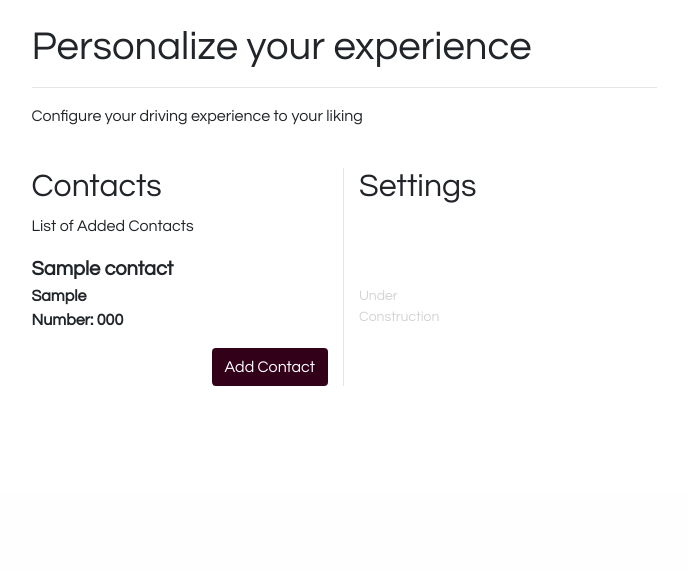
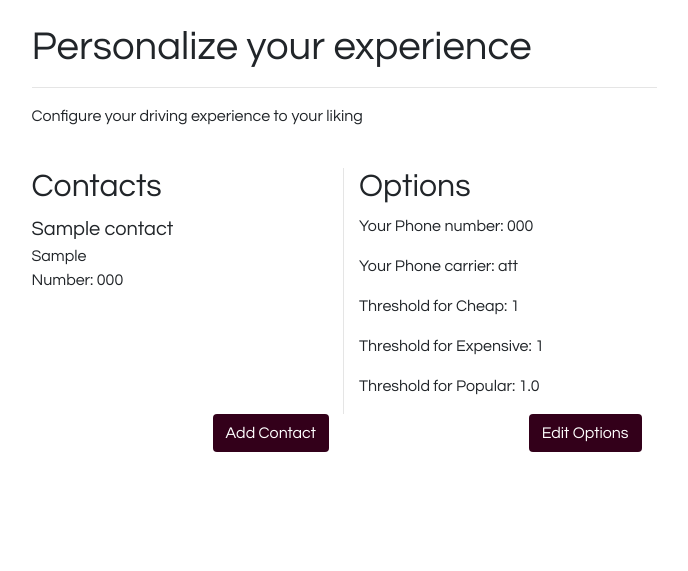
Before and after one commit to PumingLi/cara, a Django app: page / in a window 1280 px wide. Shown: the part 611-1182 px from the top of the page, without its empty margins (296-984 px from the left). Before the commit the page ends 997 px from the top, so only its background shows below. Run offline with Django 3.2, Linux system fonts and the light colour scheme; tables that the repository leaves empty hold one stand-in row (values such as "Sample post"); some libraries are stand-ins or nearby versions.

Commit message:
added config options

```diff
--- a/cara/urls.py
+++ b/cara/urls.py
@@ -16,20 +16,26 @@ Including another URLconf
 from django.contrib import admin
 from django.urls import path, include
 from django.contrib.auth.models import User
-from home.models import Contact
+from home.models import Contact, Options
 from rest_framework import routers, serializers, viewsets
 
 # Serializers define the API representation.
 class UserSerializer(serializers.HyperlinkedModelSerializer):
     class Meta:
         model = User
-        fields = ('url', 'username', 'email', 'is_staff')
+        fields = ('username', 'email', 'is_staff')
 
 # Serializers define the API representation.
 class ContactSerializer(serializers.HyperlinkedModelSerializer):
     class Meta:
         model = Contact
-        fields = ('url', 'name', 'relationship', 'number')
+        fields = ('name', 'relationship', 'number', 'carrier')
+
+# Serializers define the API representation.
+class OptionsSerializer(serializers.HyperlinkedModelSerializer):
+    class Meta:
+        model = Options
+        fields = ('number', 'carrier', 'cheap', 'expensive', 'popular')
 
 # ViewSets define the view behavior.
 class UserViewSet(viewsets.ModelViewSet):
@@ -41,10 +47,16 @@ class ContactViewSet(viewsets.ModelViewSet):
     queryset = Contact.objects.all()
     serializer_class = ContactSerializer
 
+# ViewSets define the view behavior.
+class OptionsViewSet(viewsets.ModelViewSet):
+    queryset = Options.objects.all()
+    serializer_class = OptionsSerializer
+
 # Routers provide an easy way of automatically determining the URL conf.
 router = routers.DefaultRouter()
 router.register('users', UserViewSet)
 router.register('contacts', ContactViewSet)
+router.register('options', OptionsViewSet)
 
 
 urlpatterns = [
--- a/home/admin.py
+++ b/home/admin.py
@@ -1,4 +1,5 @@
 from django.contrib import admin
-from .models import Contact
+from .models import Contact, Options
 
 admin.site.register(Contact)
+admin.site.register(Options)
--- a/home/forms.py
+++ b/home/forms.py
@@ -4,4 +4,14 @@ class ContactForm(forms.Form):
 
     contact_name = forms.CharField(label='Name', max_length=100)
     contact_relationship = forms.CharField(label='Relationship', max_length=100)
+    contact_carrier = forms.ChoiceField(choices=[(m,m) for m in ['att', 'tmobile', 'verizon', 'sprint']])
     contact_number = forms.CharField(label='Number', max_length=100)
+
+
+class OptionsForm(forms.Form):
+
+    options_number = forms.CharField(label='Number', max_length=100)
+    options_carrier = forms.ChoiceField(choices=[(m,m) for m in ['att', 'tmobile', 'verizon', 'sprint']])
+    options_cheap = forms.IntegerField(label='Adjust Cheap Threshold')
+    options_expensive = forms.IntegerField(label='Adjust Expensive Threshold')
+    options_popular = forms.FloatField(label='Adjust Popular Threshold')
--- a/home/models.py
+++ b/home/models.py
@@ -4,4 +4,13 @@ class Contact(models.Model):
 
     name = models.CharField(default="John Doe", max_length=100)
     relationship = models.CharField(default=1, max_length=100)
-    number = models.CharField(default="(123)-123-0000", max_length=100)
+    carrier = models.CharField(default="att", choices=[(m,m) for m in ['att', 'tmobile', 'verizon', 'sprint']], max_length=100)
+    number = models.CharField(default="1231230000", max_length=100)
+
+class Options(models.Model):
+
+    number = models.CharField(default="1231230000", max_length=100)
+    carrier = models.CharField(default="att", choices=[(m,m) for m in ['att', 'tmobile', 'verizon', 'sprint']], max_length=100)
+    cheap = models.IntegerField(default=2)
+    expensive = models.IntegerField(default=3)
+    popular = models.FloatField(default=3)
--- a/home/templates/home.html
+++ b/home/templates/home.html
@@ -31,34 +31,30 @@
       <div class="row-eq-height">
 
         <div class="col-md-6" style="position:relative;padding-left:0px;border-right:1px solid rgba(0,0,0,.1);">
-            <div class="row" style="position:relative;">
-              <div class="col-6"><h2>Contacts</h2></div>
-              <div class="col-6"></div>
-            </div>
-            <p style="text-align:justify;text-justify:inter-word;">
-              List of Added Contacts
-
-            </p>
+            <h2>Contacts</h2>
             {% for c in contacts %}
-              <p style="margin:0px;font-size:20px;"><b>{{c.name}}</p>
+              <p style="margin:0px;font-size:20px;">{{c.name}}</p>
               <p>{{c.relationship}}<br>Number: {{c.number}}</p>
             {% endfor %}
+        </div>
+
+        <div class="col-md-6">
+            <h2>Options</h2>
+            <p>Your Phone number: {{options.number}}</p>
+            <p>Your Phone carrier: {{options.carrier}}</p>
+            <p>Threshold for Cheap: {{options.cheap}}</p>
+            <p>Threshold for Expensive: {{options.expensive}}</p>
+            <p>Threshold for Popular: {{options.popular}}</p>
+        </div>
+
+      </div>
+      <div class="row-eq-height">
+        <div class="col-md-6">
             <button type="button" class="btn float-right" data-toggle="modal" data-target=".add-contact" style="background-color:#33001a;color:white;">Add Contact</button>
         </div>
-
-        <div class="col-md-6"">
-            <div class="row" style="position:relative;">
-              <div class="col-6"><h2>Settings</h2></div>
-              <div class="col-6"></div>
-            </div>
-            <p style="text-align:justify;text-justify:inter-word;">
-              <br>
-              <br>
-              <br>
-              <small style="color:lightgrey;">Under Construction</small>
-            </p>
+        <div class="col-md-6">
+            <button type="button" class="btn float-right" data-toggle="modal" data-target=".add-options" style="background-color:#33001a;color:white;">Edit Options</button>
         </div>
-
       </div>
       <br>
       <div style="height:20%;"></div>
@@ -89,6 +85,53 @@
                 <label for="id_contact_number">Number</label>
                 {% render_field contact_form.contact_number class+="form-control"|append_attr:"readonly:readonly" placeholder="(800)-500-7400" %}
               </div>
+              <div class="form-group">
+                <label for="id_contact_carrier">Type</label>
+                {% render_field contact_form.contact_carrier class+="custom-select" %}
+              </div>
+            </div>
+            <div class="modal-footer">
+              <button type="button" class="btn btn-secondary" data-dismiss="modal">Close</button>
+              <button type="submit" class="btn btn-primary">Add</button>
+            </div>
+          </div>
+        </form>
+        </div>
+      </div>
+
+      <!-- Modal -->
+      <div class="modal fade add-options" tabindex="-1" role="dialog" aria-labelledby="exerciseModal" aria-hidden="true">
+        <div class="modal-dialog modal-lg">
+          <form action="{% url 'add_options' %}" method="post" autocomplete="off">
+          <div class="modal-content">
+            <div class="modal-header">
+              <h5 class="modal-title">Edit Options</h5>
+              <button type="button" class="close" data-dismiss="modal" aria-label="Close">
+                <span aria-hidden="true">&times;</span>
+              </button>
+            </div>
+            <div class="modal-body">
+              {% csrf_token %}
+              <div class="form-group">
+                <label for="id_options_number">Your Number</label>
+                {% render_field options_form.options_number class+="form-control"|append_attr:"readonly:readonly" placeholder="(800)-500-7400" %}
+              </div>
+              <div class="form-group">
+                <label for="id_options_carrier">Phone Carrier</label>
+                {% render_field options_form.options_carrier class+="custom-select" %}
+              </div>
+              <div class="form-group">
+                <label for="id_options_cheap">Cheap Threshold</label>
+                {% render_field options_form.options_cheap class+="form-control"|append_attr:"readonly:readonly" placeholder="2" %}
+              </div>
+              <div class="form-group">
+                <label for="id_options_expensive">Expensive Threshold</label>
+                {% render_field options_form.options_expensive class+="form-control"|append_attr:"readonly:readonly" placeholder="4" %}
+              </div>
+              <div class="form-group">
+                <label for="id_options_popular">Popular Threshold</label>
+                {% render_field options_form.options_popular class+="form-control"|append_attr:"readonly:readonly" placeholder="4" %}
+              </div>
             </div>
             <div class="modal-footer">
               <button type="button" class="btn btn-secondary" data-dismiss="modal">Close</button>
--- a/home/urls.py
+++ b/home/urls.py
@@ -5,5 +5,5 @@ from . import views
 urlpatterns = [
     path('', views.home, name='home'),
     path('add_contact/', views.add_contact, name='add_contact'),
-
+    path('add_options/', views.add_options, name='add_options'),
 ]
--- a/home/views.py
+++ b/home/views.py
@@ -1,23 +1,42 @@
 from django.shortcuts import render, redirect
 
 from django.http import HttpResponse
-from .forms import ContactForm
-from .models import Contact
+from .forms import ContactForm, OptionsForm
+from .models import Contact, Options
 
 def home(request):
     contacts = list(Contact.objects.all())
+    options = list(Options.objects.all())[0]
 
-    context = {'contact_form': ContactForm(), 'contacts': contacts}
+    context = {'contact_form': ContactForm(), 'options_form': OptionsForm(), 'contacts': contacts, 'options': options}
     return render(request, 'home.html', context=context)
 
 
 def add_contact(request):
 
     f = ContactForm(request.POST)
+
     if f.is_valid():
         item = Contact(name=f.cleaned_data['contact_name'],
                         relationship=f.cleaned_data['contact_relationship'],
+                        carrier=f.cleaned_data['contact_carrier'],
                         number=f.cleaned_data['contact_number'])
         item.save()
 
     return redirect('home')
+
+def add_options(request):
+
+    f = OptionsForm(request.POST)
+
+    if f.is_valid():
+
+        item = list(Options.objects.all())[0]
+        item.number = f.cleaned_data['options_number']
+        item.carrier=f.cleaned_data['options_carrier']
+        item.cheap = f.cleaned_data['options_cheap']
+        item.expensive = f.cleaned_data['options_expensive']
+        item.popular = f.cleaned_data['options_popular']
+        item.save()
+
+    return redirect('home')
```
Also changed, not shown: cara/settings.py (+12 -12 lines), home/migrations/0002_auto_20190428_2224.py (added), home/migrations/0003_auto_20190428_2309.py (added).
